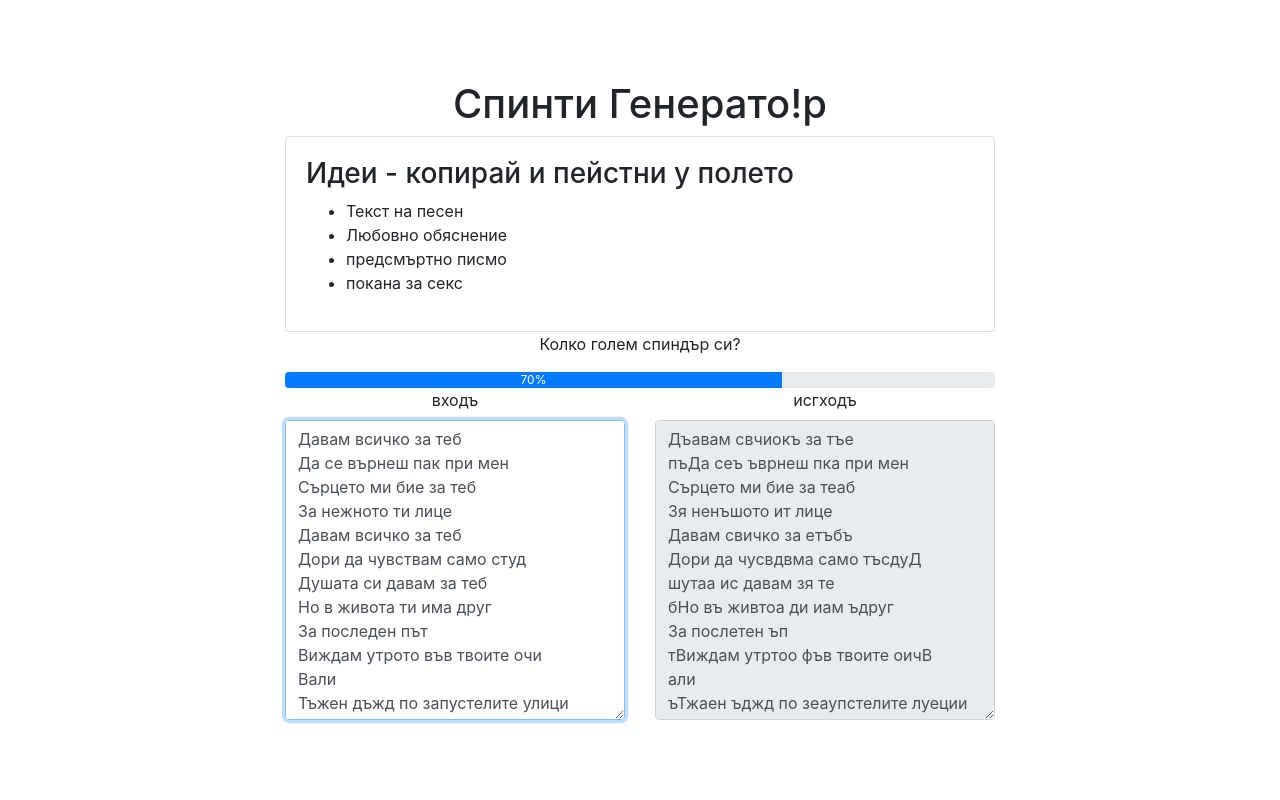
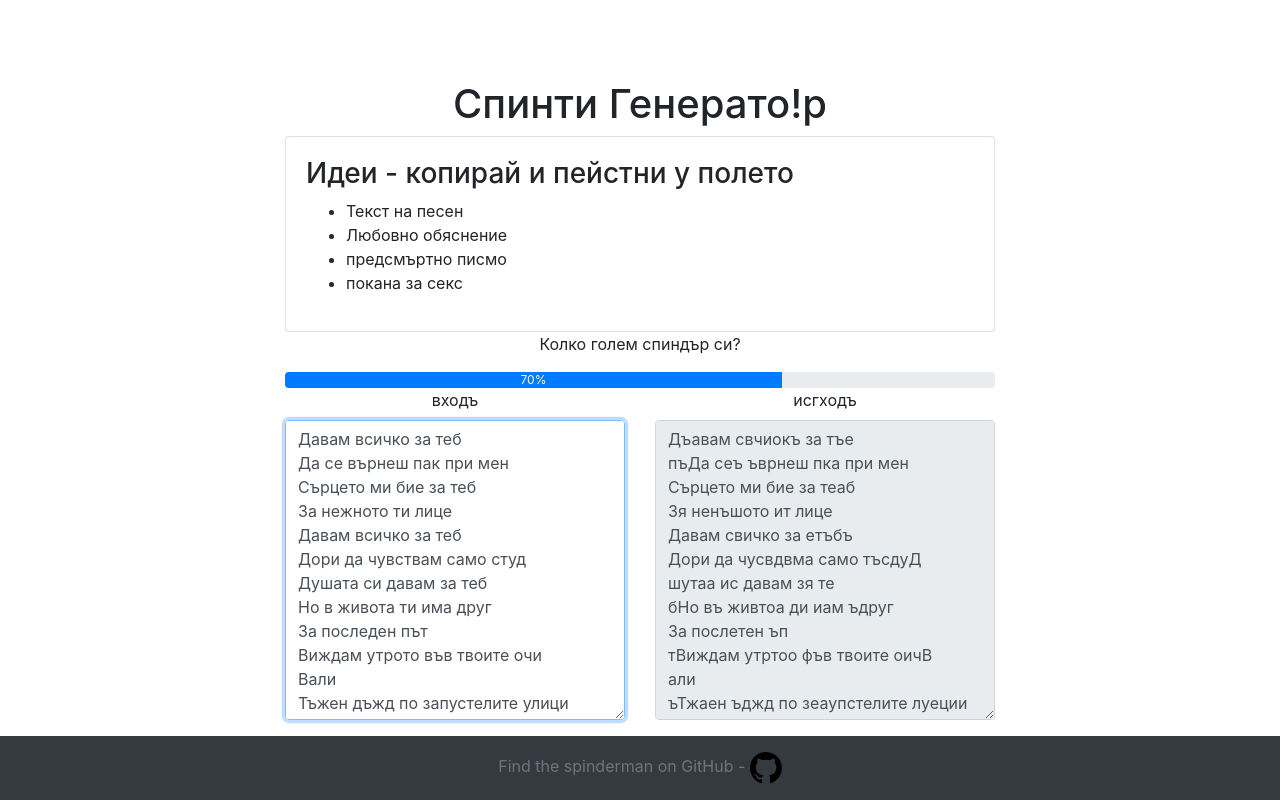
Before and after one commit to ceckobecko/spinderman-generator, a plain HTML site: page index.html in a window 1280 px wide. Drawn offline with nearby package versions, Linux system fonts and the light colour scheme.

Commit message:
Add github link

```diff
--- a/index.html
+++ b/index.html
@@ -1,5 +1,5 @@
 <!DOCTYPE html>
-<html lang="bg">
+<html lang="bg" class="h-100">
 <head>
     <meta charset="UTF-8">
     <meta name="viewport" content="width=device-width, initial-scale=1">
@@ -101,7 +101,8 @@
       });
     </script>
 </head>
-<body>
+<body class="d-flex flex-column h-100">
+<main role="main" class="flex-shrink-0">
     <div class="container">
         <div class="offset-sm-2 col-sm-8 text-center">
             <h1 style="margin-top: 2em;">Спинти Генерато!р</h1>
@@ -170,5 +171,18 @@
             </div>
         </div>
     </div>
+</main>
+<footer class="footer mt-auto py-3 bg-dark text-center">
+    <div class="container">
+        <span class="text-muted">Find the spinderman on GitHub -
+<a class="" href="https://github.com/ceckobecko"
+   aria-label="Follow @ceckobecko on GitHub">
+    <svg class="octicon octicon-mark-github v-align-middle" height="32" viewBox="0 0 16 16" version="1.1" width="32"
+         aria-hidden="true"><path fill-rule="evenodd"
+                                  d="M8 0C3.58 0 0 3.58 0 8c0 3.54 2.29 6.53 5.47 7.59.4.07.55-.17.55-.38 0-.19-.01-.82-.01-1.49-2.01.37-2.53-.49-2.69-.94-.09-.23-.48-.94-.82-1.13-.28-.15-.68-.52-.01-.53.63-.01 1.08.58 1.23.82.72 1.21 1.87.87 2.33.66.07-.52.28-.87.51-1.07-1.78-.2-3.64-.89-3.64-3.95 0-.87.31-1.59.82-2.15-.08-.2-.36-1.02.08-2.12 0 0 .67-.21 2.2.82.64-.18 1.32-.27 2-.27.68 0 1.36.09 2 .27 1.53-1.04 2.2-.82 2.2-.82.44 1.1.16 1.92.08 2.12.51.56.82 1.27.82 2.15 0 3.07-1.87 3.75-3.65 3.95.29.25.54.73.54 1.48 0 1.07-.01 1.93-.01 2.2 0 .21.15.46.55.38A8.013 8.013 0 0016 8c0-4.42-3.58-8-8-8z"></path></svg>
+</a>
+        </span>
+    </div>
+</footer>
 </body>
 </html>
```
Lines whose indentation alone changed are shown as unchanged.
